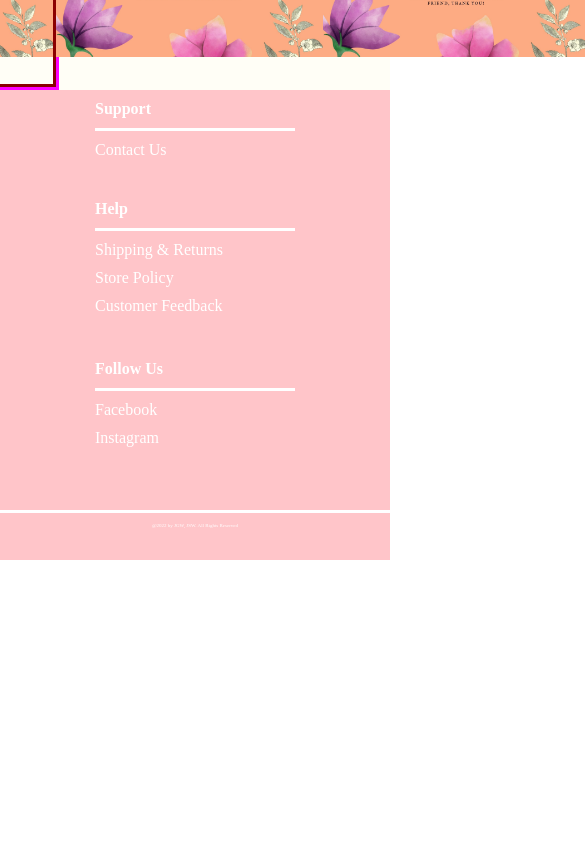
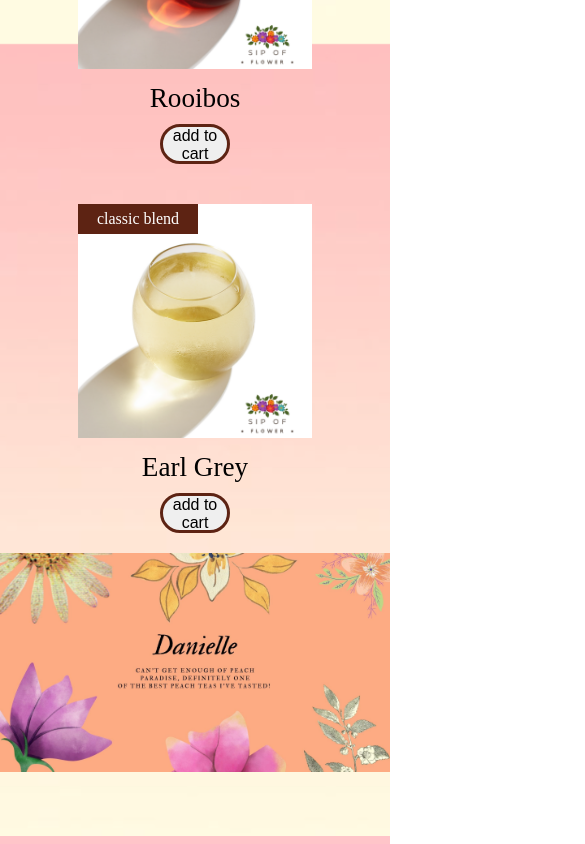
Before and after one commit to DoggySummer/flower, a React (Create React App) app: page / in a window 390 px wide. Shown: the part 900-1744 px from the top of the page, 585 px wide, since content can reach past the window. Before the commit the page ends 1460 px from the top, so only its background shows below. Built offline with nearby package versions, Linux system fonts and the light colour scheme; a web font is replaced by a local one.

Commit message:
home, menu, footer
home 반응형 정리
footer 반응형 정리

```diff
--- a/src/components/Footer.css
+++ b/src/components/Footer.css
@@ -1,7 +1,6 @@
 .footer {
   background-color: var(--color-main);
   width: 100%;
-  height: 300px;
   color: white;
   box-shadow: 30px 0 0 0;
 }
@@ -14,7 +13,6 @@
 }
 .footer-content {
   width: 200px;
-  height: 200px;
   text-align: left;
   margin: 20px auto;
 }
--- a/src/components/Home.css
+++ b/src/components/Home.css
@@ -7,8 +7,6 @@
 }
 
 .home_container {
-  /* height: 1280px; */
-  background-color: var(--color-center);
   margin: var(--margin-center);
 }
 
@@ -42,8 +40,6 @@
 }
 .home_card-container {
   max-width: 900px;
-  width: 90%;
-  height: 410px;
   margin: 0 auto;
   display: flex;
   justify-content: space-evenly;
@@ -93,27 +89,29 @@
 .card-def h1 {
   margin: 10px auto;
 }
-.testimonial {
-  padding-bottom: 30px;
-  border: solid aqua;
-  width: 70%;
-  height: 30%;
-  display: flex;
-  border: solid magenta;
-  margin: 3em auto 0 auto;
-  position: relative;
-  transform: translateX(-100%);
-}
 .testimonial_view {
-  position: absolute;
-  top: 0;
-  left: 0;
   width: 100%;
-  height: 100%;
-  border: solid darkred;
-  overflow-x: hidden;
+  padding: 30px 0px;
 }
 .testimonial img {
   width: 100%;
   height: 40%;
 }
+@media (max-width : 700px){
+  .home_card-container {
+    flex-direction: column;
+    justify-content: start;
+    align-items: center;
+  }
+  .home_card {
+    margin: 20px 0px;
+    width: 60%;
+  }
+  .card_title {
+    font-size: 1.7em;
+  }
+  .card-btn {
+    width: 30%;
+    font-size: 16px;
+  }
+}
--- a/src/components/Home.js
+++ b/src/components/Home.js
@@ -44,9 +44,7 @@ const Home = () => {
 
       {/* 리뷰 */}
       <div className='testimonial'>
-          <img src='./images/testimonial-1.jpg' alt='about_image'></img>
           <img src='./images/testimonial-2.jpg' alt='about_image'></img>
-          <img src='./images/testimonial-3.jpg' alt='about_image'></img>
           <div className='testimonial_view'></div>
       </div>
       <div className='carousel-ball'>
```
